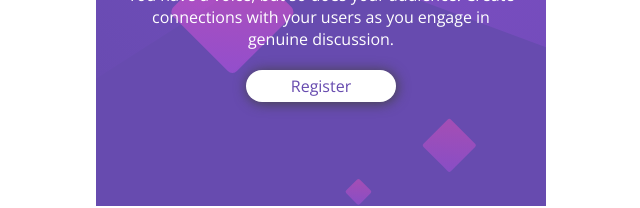
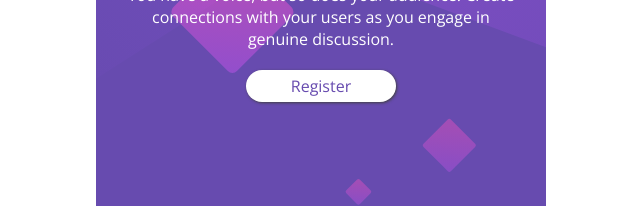
Before and after one commit to armvdd/FRONTENDMENTOR-huddle-landing-page, a plain HTML site: page index.html in a window 1280 px wide. Shown: the part 644-852 px from the top of the page, without its empty margins (319-959 px from the left). Drawn offline with nearby package versions, Linux system fonts and the light colour scheme.

Commit message:
stín btn

```diff
--- a/style.css
+++ b/style.css
@@ -55,13 +55,14 @@ h1{
     border-radius: 20px;
     padding: 5px;
     margin: 0 auto;
-    box-shadow: 1px 1px 13px #424242;
+    box-shadow: 1px 1px 3px #424242;
 }
 
 .btn:hover{
     color: #ffffff;
     background-color: hsl(300, 69%, 71%);
 }
+
 #mockups{
     width: 100%;
 }
```
